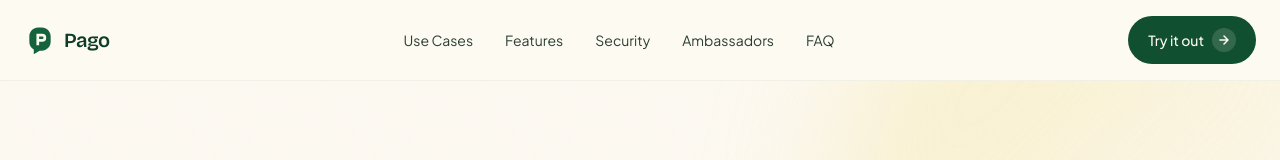
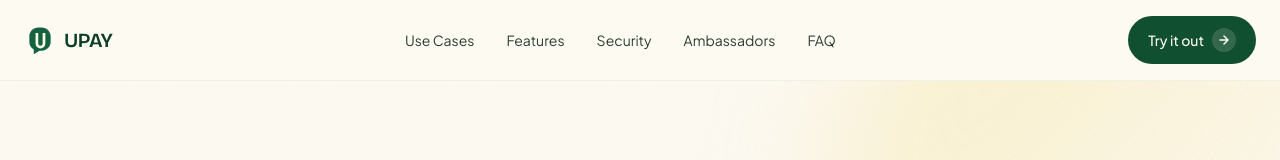
Before and after one commit to ibochivincent-lang/meirei, a Next.js app: page / in a window 1280 px wide. Shown: the top 160 px of the page. Built offline with nearby package versions, Linux system fonts and the light colour scheme.

Commit message:
refactor: rebrand project from Pago to UPAY and update security, usage, and FAQ data accordingly.

```diff
--- a/components/ui/brand-logo.tsx
+++ b/components/ui/brand-logo.tsx
@@ -32,7 +32,7 @@ export function BrandLogo({ variant = "dark", className }: BrandLogoProps) {
           className={glyphFill}
         />
         <path
-          d="M14 11h6.5a4.5 4.5 0 0 1 0 9H17v4h-3V11Zm3 3v3h3.5a1.5 1.5 0 0 0 0-3H17Z"
+          d="M13 10h3v12a2.5 2.5 0 005 0V10h3v12a5.5 5.5 0 01-11 0V10z"
           className={glyphCutout}
         />
       </svg>
@@ -42,7 +42,7 @@ export function BrandLogo({ variant = "dark", className }: BrandLogoProps) {
           wordmarkColor,
         )}
       >
-        Pago
+        UPAY
       </span>
     </div>
   );
```
